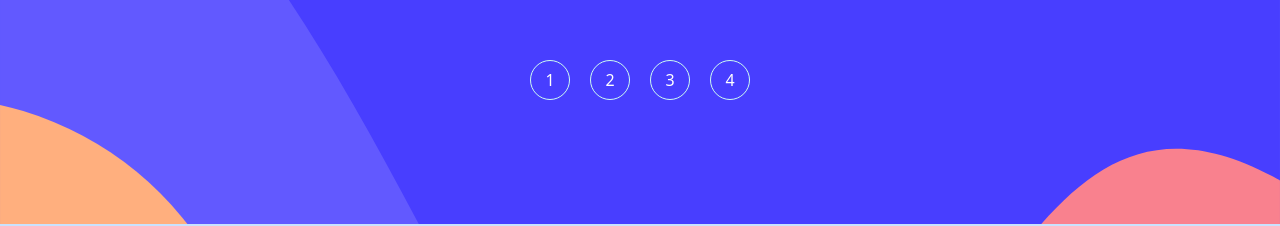
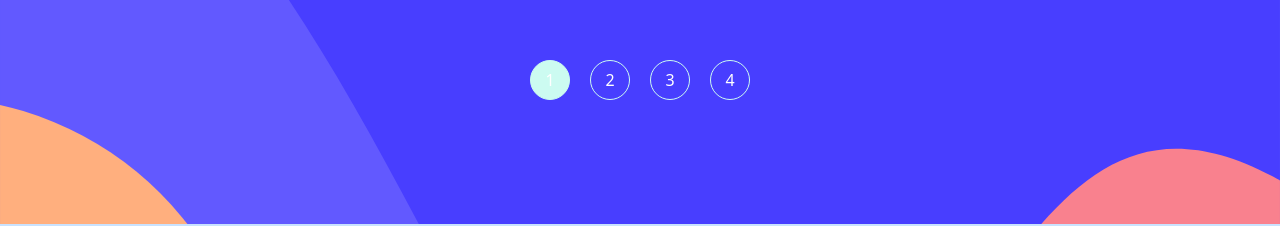
Before and after one commit to RedouaneAjgagal/multi-step-form, a React (Vite) app: page / in a window 1280 px wide. Shown: the top 226 px of the page. Built offline with nearby package versions, Linux system fonts and the light colour scheme.

Commit message:
show current step

```diff
--- a/src/components/Submit.tsx
+++ b/src/components/Submit.tsx
@@ -12,6 +12,7 @@ import { stepAction } from '../store/stepState'
 import Actions from './actions/Index'
 // validation
 import { validForm } from './personal-info/Validation'
+import useCurrentStep from './steps/useCurrentStep'
 
 
 
@@ -20,11 +21,6 @@ const Submit = () => {
     const { steps } = useAppSelector(state => state.stepReducer);
     const { yearly, plans } = useAppSelector(state => state.planReducer);
     const { addOns } = useAppSelector(state => state.addOnsReducer);
-    const personalInfoUI = steps.personalInfo.active && !steps.plans.active && !steps.addOns.active && !steps.total.active && !steps.thankYou;
-    const plansUI = steps.personalInfo.active && steps.plans.active && !steps.addOns.active && !steps.total.active && !steps.thankYou;
-    const addOnsIU = steps.personalInfo.active && steps.plans.active && steps.addOns.active && !steps.total.active && !steps.thankYou;
-    const totalUI = steps.personalInfo.active && steps.plans.active && steps.addOns.active && steps.total.active && !steps.thankYou;
-    const thankYouUI = steps.personalInfo.active && steps.plans.active && steps.addOns.active && steps.total.active && steps.thankYou;
 
     const nameRef = useRef<HTMLInputElement>(null)
     const emailRef = useRef<HTMLInputElement>(null)
@@ -33,6 +29,7 @@ const Submit = () => {
     const [isError, setIsError] = useState<string[]>([]);
 
     const dispatch = useAppDispatch();
+    const { personalInfo: personalInfoUI, plans: plansUI, addOns: addOnsUI, total: totalUI, thankYou: thankYouUI } = useCurrentStep();
     const submitHandler = (e: React.FormEvent<HTMLFormElement>) => {
         e.preventDefault();
         switch (true) {
@@ -55,7 +52,7 @@ const Submit = () => {
                     yearly: yearly
                 }
                 return dispatch(stepAction.plans({ data: planData }));
-            case addOnsIU:
+            case addOnsUI:
                 const selectedAddOns = addOns.filter(item => item.selected);
                 const addOnsData = selectedAddOns.map(item => {
                     return { addOn: item.addOn, price: yearly ? item.price * 10 : item.price }
@@ -68,20 +65,17 @@ const Submit = () => {
 
                 const total = steps.plans.data.price! + totalAddons;
                 return dispatch(stepAction.total({ data: { total } }));
-            case thankYouUI:
-                console.log('Thanks');
             default:
                 break;
         }
     }
-    console.log(steps)
     return (
         <form onSubmit={submitHandler} className='flex flex-col justify-between gap-4'>
             <section className='px-4 items-center'>
                 <Card>
                     {personalInfoUI && <PersonalInfo nameRef={nameRef} emailRef={emailRef} phoneRef={phoneRef} errors={isError} />}
                     {plansUI && <Plans />}
-                    {addOnsIU && <AddOns />}
+                    {addOnsUI && <AddOns />}
                     {totalUI && <Total />}
                     {thankYouUI && <Thankyou />}
                 </Card>
--- a/src/components/steps/Index.tsx
+++ b/src/components/steps/Index.tsx
@@ -1,13 +1,15 @@
 import React from 'react'
 import sidebarMobile from '../../assets/images/bg-sidebar-mobile.svg'
+import useCurrentStep from './useCurrentStep'
 export const Index = () => {
+    const { personalInfo, plans, addOns, total, thankYou } = useCurrentStep();
     return (
         <div style={{ backgroundImage: `url(${sidebarMobile})` }} className='bg-no-repeat bg-cover flex h-full min-h-[14rem] justify-center'>
             <div className='flex gap-5 mb-16 items-center'>
-                <button className='rounded-full h-10 w-10 border border-teal-100 items-center font-medium text-white ease-in-out duration-300 hover:text-slate-900 hover:bg-teal-100'>1</button>
-                <button className='rounded-full h-10 w-10 border border-teal-100 items-center font-medium text-white ease-in-out duration-300 hover:text-slate-900 hover:bg-teal-100'>2</button>
-                <button className='rounded-full h-10 w-10 border border-teal-100 items-center font-medium text-white ease-in-out duration-300 hover:text-slate-900 hover:bg-teal-100'>3</button>
-                <button className='rounded-full h-10 w-10 border border-teal-100 items-center font-medium text-white ease-in-out duration-300 hover:text-slate-900 hover:bg-teal-100'>4</button>
+                <button className={`rounded-full h-10 w-10 border border-teal-100 items-center font-medium text-white ease-in-out duration-300 hover:text-slate-900 hover:bg-teal-100 ${personalInfo && 'bg-teal-100 text-slate-900'}`}>1</button>
+                <button className={`rounded-full h-10 w-10 border border-teal-100 items-center font-medium text-white ease-in-out duration-300 hover:text-slate-900 hover:bg-teal-100 ${plans && 'bg-teal-100 text-slate-900'}`}>2</button>
+                <button className={`rounded-full h-10 w-10 border border-teal-100 items-center font-medium text-white ease-in-out duration-300 hover:text-slate-900 hover:bg-teal-100 ${addOns && 'bg-teal-100 text-slate-900'}`}>3</button>
+                <button className={`rounded-full h-10 w-10 border border-teal-100 items-center font-medium text-white ease-in-out duration-300 hover:text-slate-900 hover:bg-teal-100 ${(total || thankYou) && 'bg-teal-100 text-slate-900'}`}>4</button>
             </div>
         </div>
     )
--- /dev/null
+++ b/src/components/steps/useCurrentStep.tsx
@@ -0,0 +1,28 @@
+import { useAppSelector } from '../../assets/hooks/redux'
+
+const useCurrentStep = () => {
+    const { steps } = useAppSelector(state => state.stepReducer)
+    const personalInfoUI = steps.personalInfo.active && !steps.plans.active && !steps.addOns.active && !steps.total.active && !steps.thankYou;
+    const plansUI = steps.personalInfo.active && steps.plans.active && !steps.addOns.active && !steps.total.active && !steps.thankYou;
+    const addOnsIU = steps.personalInfo.active && steps.plans.active && steps.addOns.active && !steps.total.active && !steps.thankYou;
+    const totalUI = steps.personalInfo.active && steps.plans.active && steps.addOns.active && steps.total.active && !steps.thankYou;
+    const thankYouUI = steps.personalInfo.active && steps.plans.active && steps.addOns.active && steps.total.active && steps.thankYou;
+
+    type steps = {
+        personalInfo: boolean
+        plans: boolean,
+        addOns: boolean,
+        total: boolean,
+        thankYou: boolean
+    }
+    const currentStep: steps = {
+        personalInfo: personalInfoUI,
+        plans: plansUI,
+        addOns: addOnsIU,
+        total: totalUI,
+        thankYou: thankYouUI
+    }
+    return currentStep;
+}
+
+export default useCurrentStep
```
